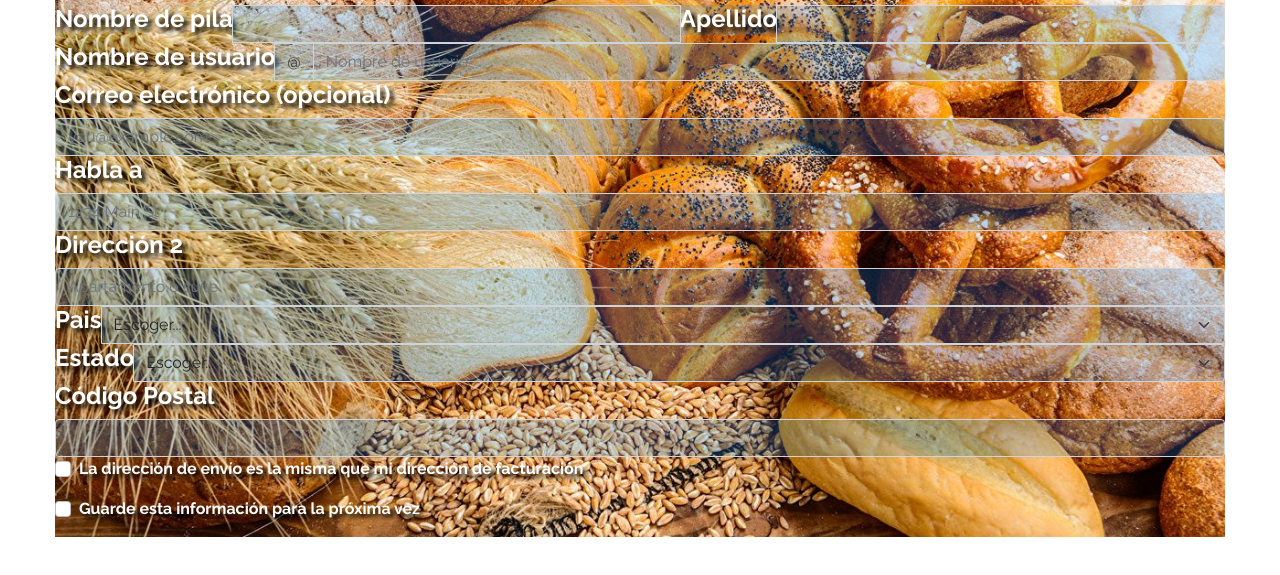
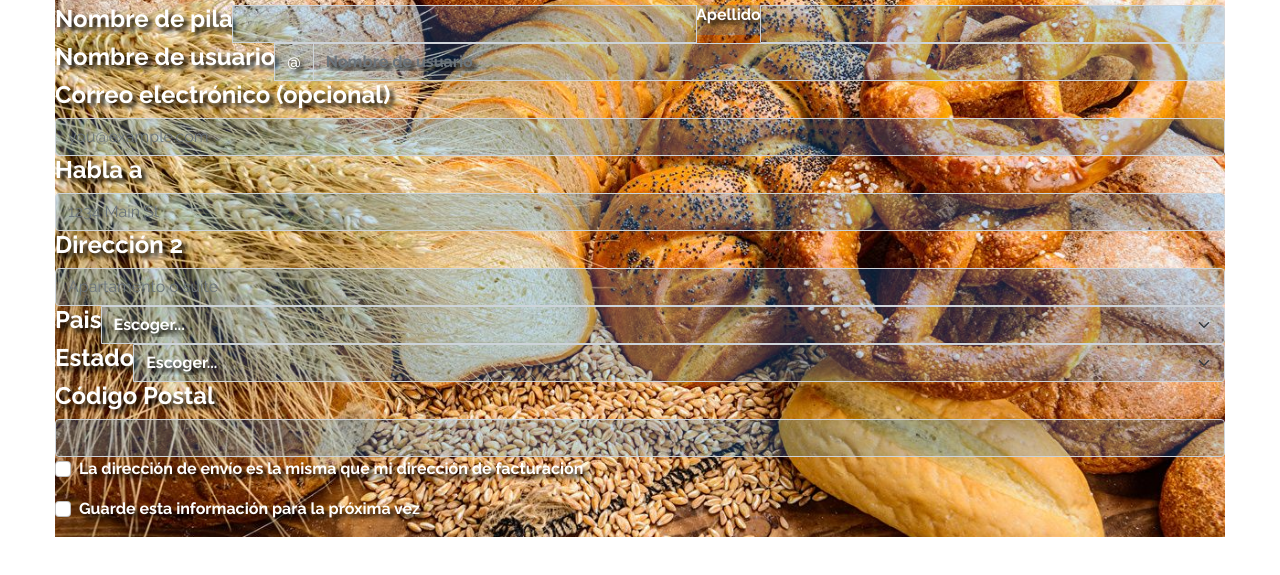
Before and after one commit to PiaGrasset/Bootstrap2-Comision22002, a plain HTML site: page index.html in a window 1280 px wide. Shown: the part 41-616 px from the top of the page. Drawn offline with nearby package versions, Linux system fonts and the light colour scheme.

Commit message:
agregando estilo

```diff
--- a/css/style.css
+++ b/css/style.css
@@ -35,6 +35,22 @@ h2 {
 
 .input-group>:not(:first-child):not(.dropdown-menu):not(.valid-tooltip):not(.valid-feedback):not(.invalid-tooltip):not(.invalid-feedback) {
   background-color: rgba(0, 138, 255, 0.2)
+}
+
+.input-group>:not(:first-child):not(.dropdown-menu):not(.valid-tooltip):not(.valid-feedback):not(.invalid-tooltip):not(.invalid-feedback) {
+  font-size: 1rem;
+  font-style: none;
+  font-weight: bolder;
+  color: white;
+  text-shadow: 4px 4px 4px #000000;
+}
+
+#addon-wrapping {
+  font-size: 1rem;
+  font-style: none;
+  font-weight: bolder;
+  color: white;
+  text-shadow: 4px 4px 4px #000000;
 }
 
 label {
```
